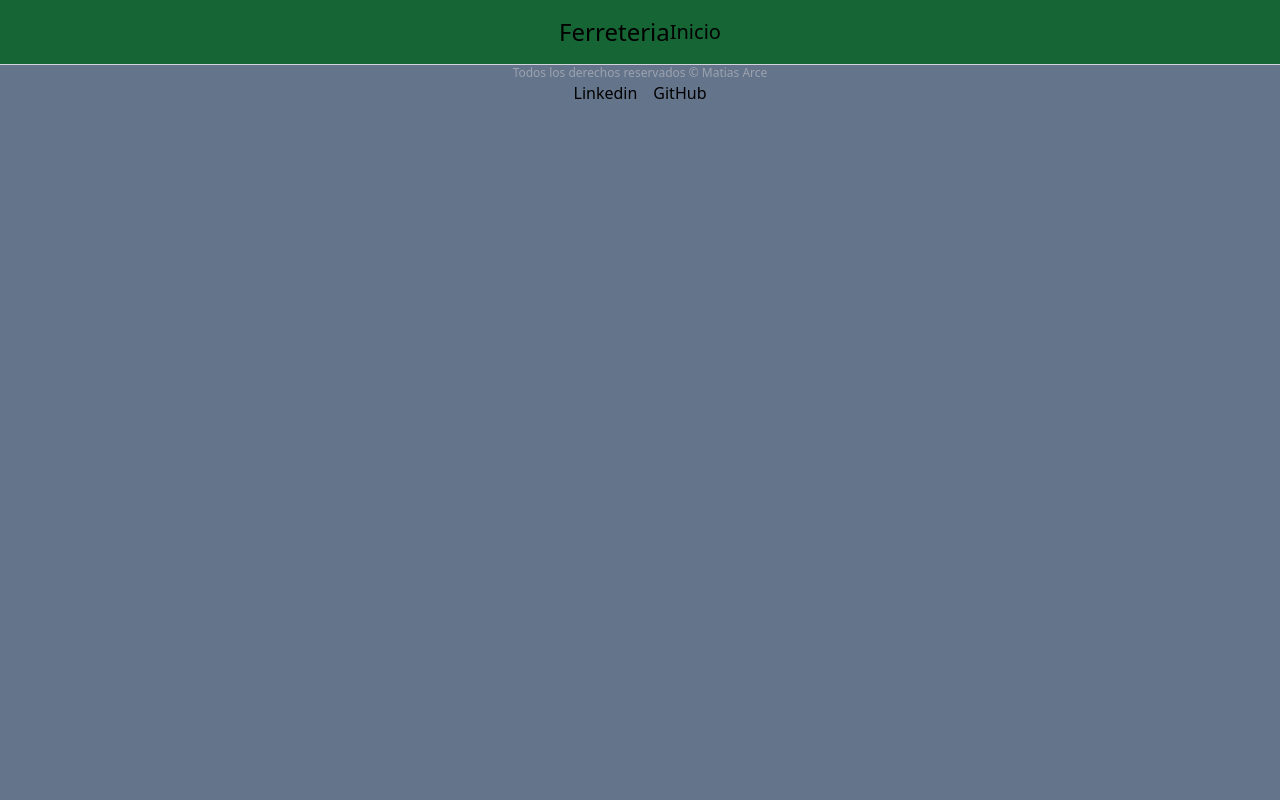
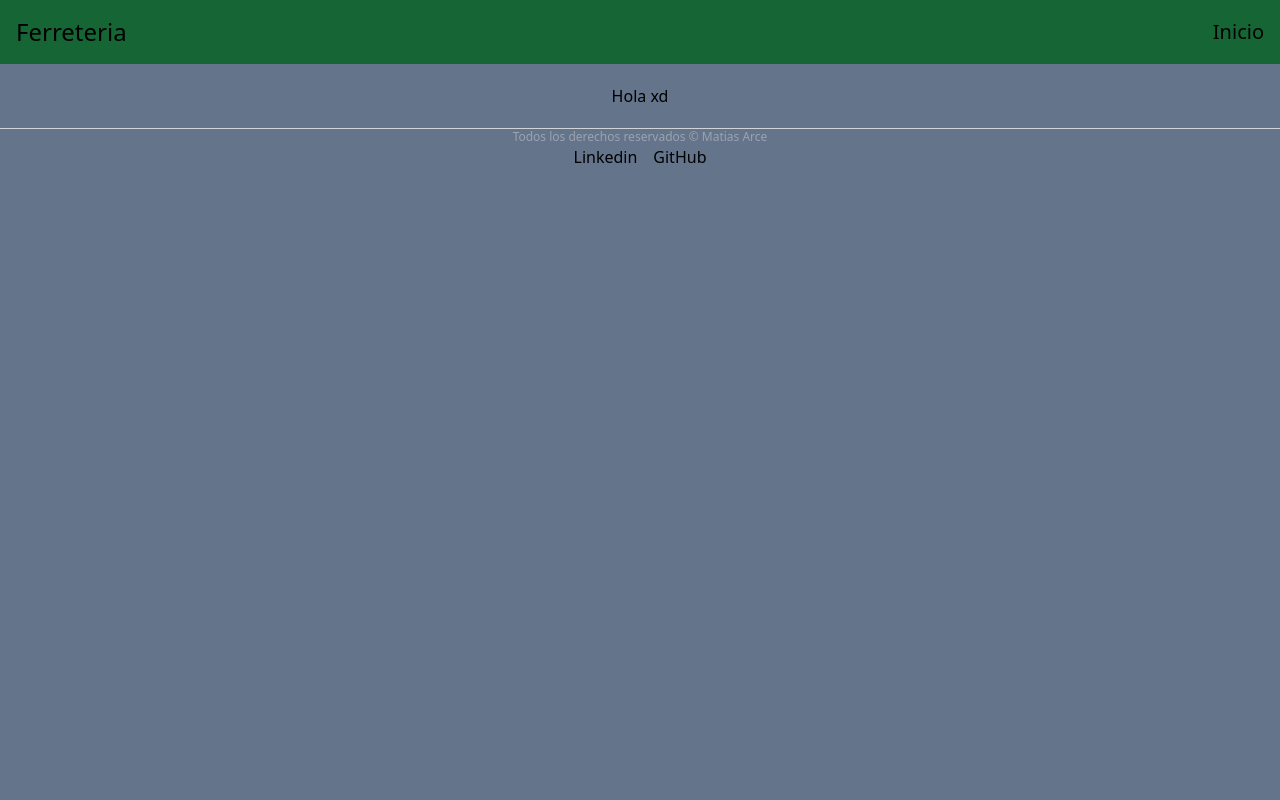
Before and after one commit to MrMaty17/proyecto-ferreteria, a PHP site: page / in a window 1280 px wide. Run offline with PHP 8.4, Linux system fonts and the light colour scheme; some libraries are stand-ins or nearby versions.

Commit message:
header and footer fixed

```diff
--- a/index.php
+++ b/index.php
@@ -6,8 +6,8 @@
     <title>Ferreteria</title>
     <script src="https://cdn.tailwindcss.com"></script>
 </head>
-<body class="bg-slate-500">
-    <header class="bg-green-800 flex justify-center items-center p-4">
+<body class="bg-slate-500 min-h-screen">
+    <header class="bg-green-800 flex justify-between items-center p-4">
         <h1 class="text-2xl">Ferreteria</h1>
         <nav>
             <ul class="flex items-center">
@@ -16,6 +16,10 @@
             </ul>
         </nav>
     </header>
+
+    <main class="flex grow justify-center items-center m-5">
+        <p>Hola xd</p>
+    </main>
 
     <footer class="flex flex-row md:flex-col justify-between items-center border-t border-gray-300">
         <p class="text-xs text-gray-400">Todos los derechos reservados &copy; Matias Arce</p>
```
